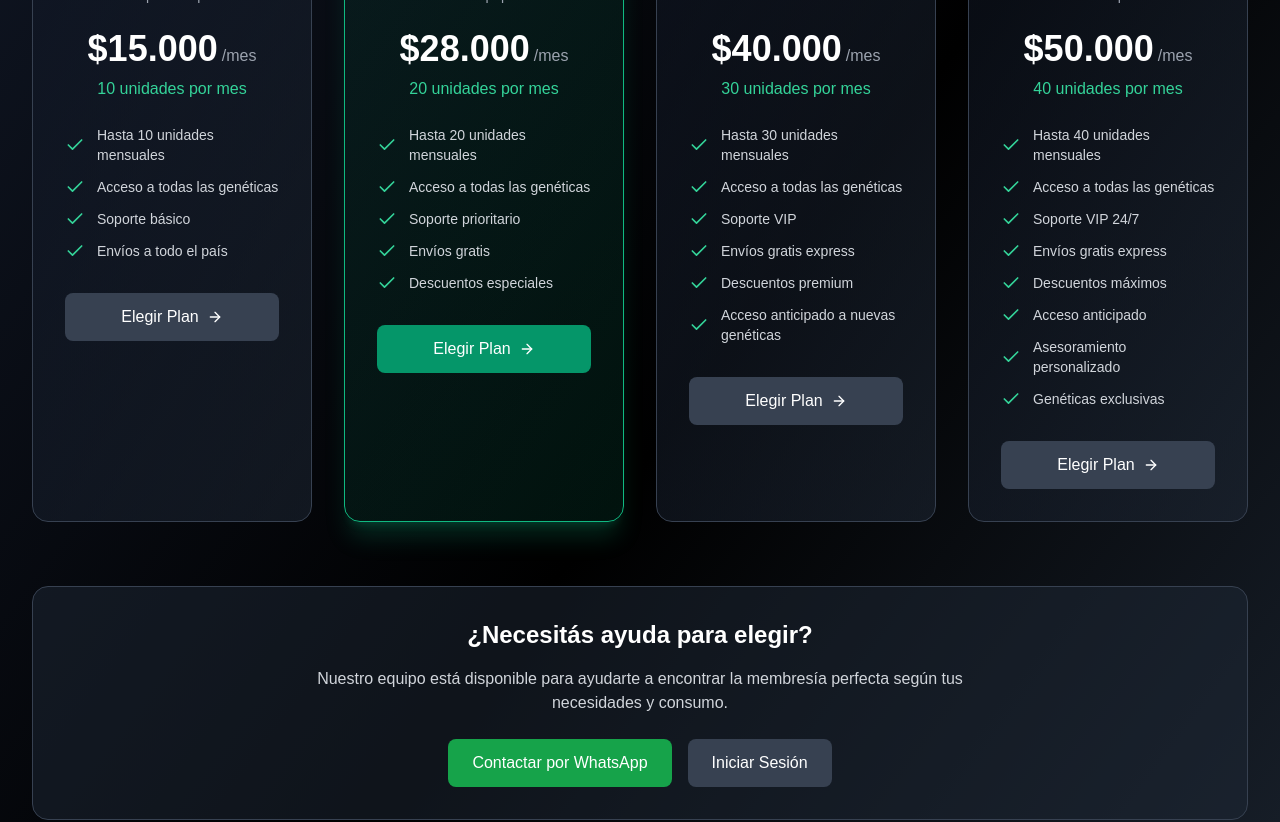
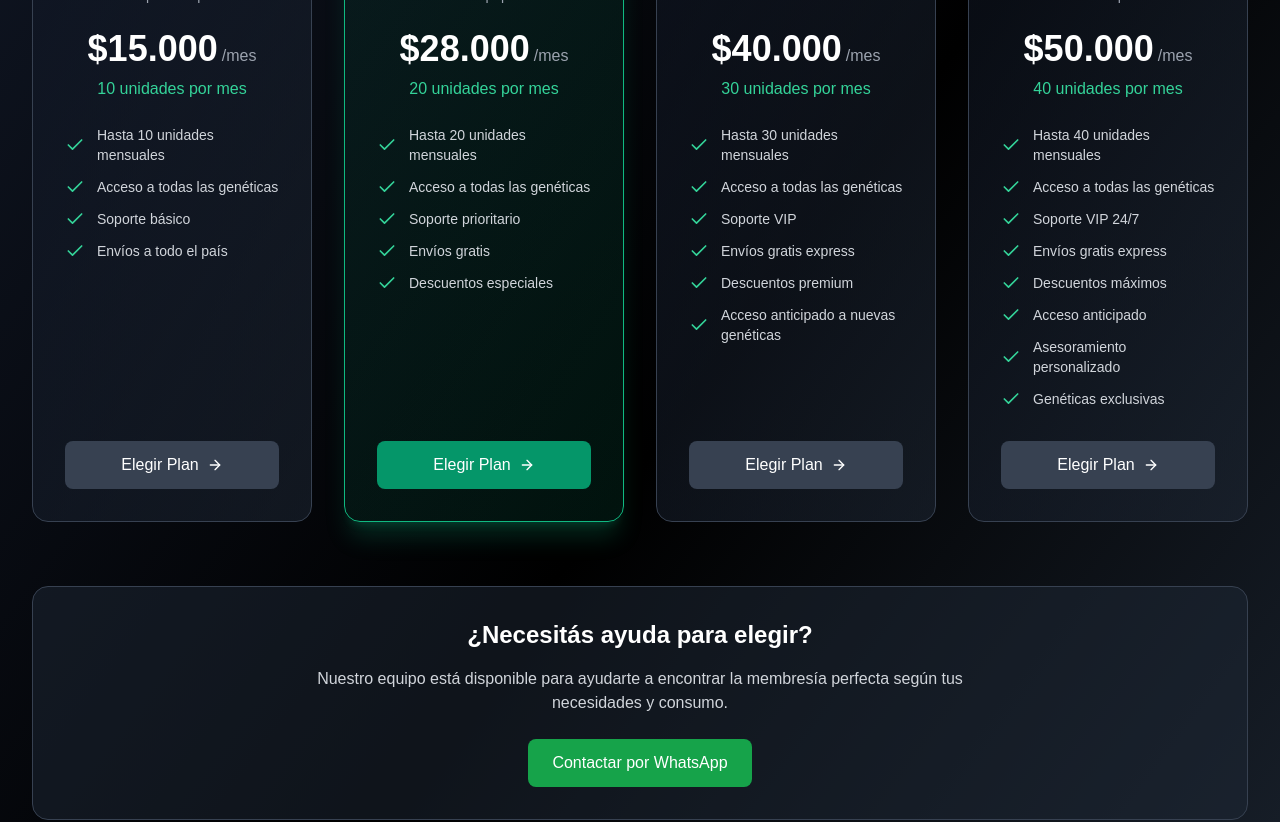
Before and after one commit to Cuutu/fantaseeds, a Next.js app: page /membresias in a window 1280 px wide. Shown: the part 380-1202 px from the top of the page. Built offline with nearby package versions, Linux system fonts and the light colour scheme; no server answers; a web font is replaced by a local one.

Commit message:
Agregado lo de membresias

```diff
--- a/app/membresias/page.js
+++ b/app/membresias/page.js
@@ -132,7 +132,7 @@ export default function MembresiasPage() {
                 </div>
               )}
 
-              <div className="p-8">
+              <div className="p-8 h-full flex flex-col">
                 {/* Plan Name */}
                 <div className="text-center mb-6">
                   <h3 className="text-2xl font-bold text-white mb-2">{membership.name}</h3>
@@ -149,7 +149,7 @@ export default function MembresiasPage() {
                 </div>
 
                 {/* Features */}
-                <ul className="space-y-3 mb-8">
+                <ul className="space-y-3 mb-8 flex-1">
                   {membership.features.map((feature, index) => (
                     <li key={index} className="flex items-center text-gray-300">
                       <FiCheck className="h-5 w-5 text-emerald-400 mr-3 flex-shrink-0" />
@@ -161,7 +161,7 @@ export default function MembresiasPage() {
                 {/* CTA Button */}
                 <button
                   onClick={() => handleUpgrade(membership.id)}
-                  className={`w-full py-3 px-6 rounded-lg font-medium transition-all duration-200 flex items-center justify-center group ${
+                  className={`w-full py-3 px-6 rounded-lg font-medium transition-all duration-200 flex items-center justify-center group mt-auto ${
                     membership.popular
                       ? 'bg-emerald-600 hover:bg-emerald-500 text-white'
                       : 'bg-gray-700 hover:bg-gray-600 text-white hover:text-emerald-400'
@@ -182,7 +182,7 @@ export default function MembresiasPage() {
             Nuestro equipo está disponible para ayudarte a encontrar la membresía perfecta
             según tus necesidades y consumo.
           </p>
-          <div className="flex flex-col sm:flex-row gap-4 justify-center">
+          <div className="flex justify-center">
             <a
               href="https://api.whatsapp.com/send/?phone=5491127064165&text=Hola!%20Me%20gustar%C3%ADa%20recibir%20asesoramiento%20sobre%20las%20membres%C3%ADas&type=phone_number&app_absent=0"
               target="_blank"
@@ -191,14 +191,6 @@ export default function MembresiasPage() {
             >
               Contactar por WhatsApp
             </a>
-            {!session && (
-              <Link
-                href="/login"
-                className="bg-gray-700 hover:bg-gray-600 text-white px-6 py-3 rounded-lg font-medium transition-colors inline-flex items-center justify-center"
-              >
-                Iniciar Sesión
-              </Link>
-            )}
           </div>
         </div>
 
```
